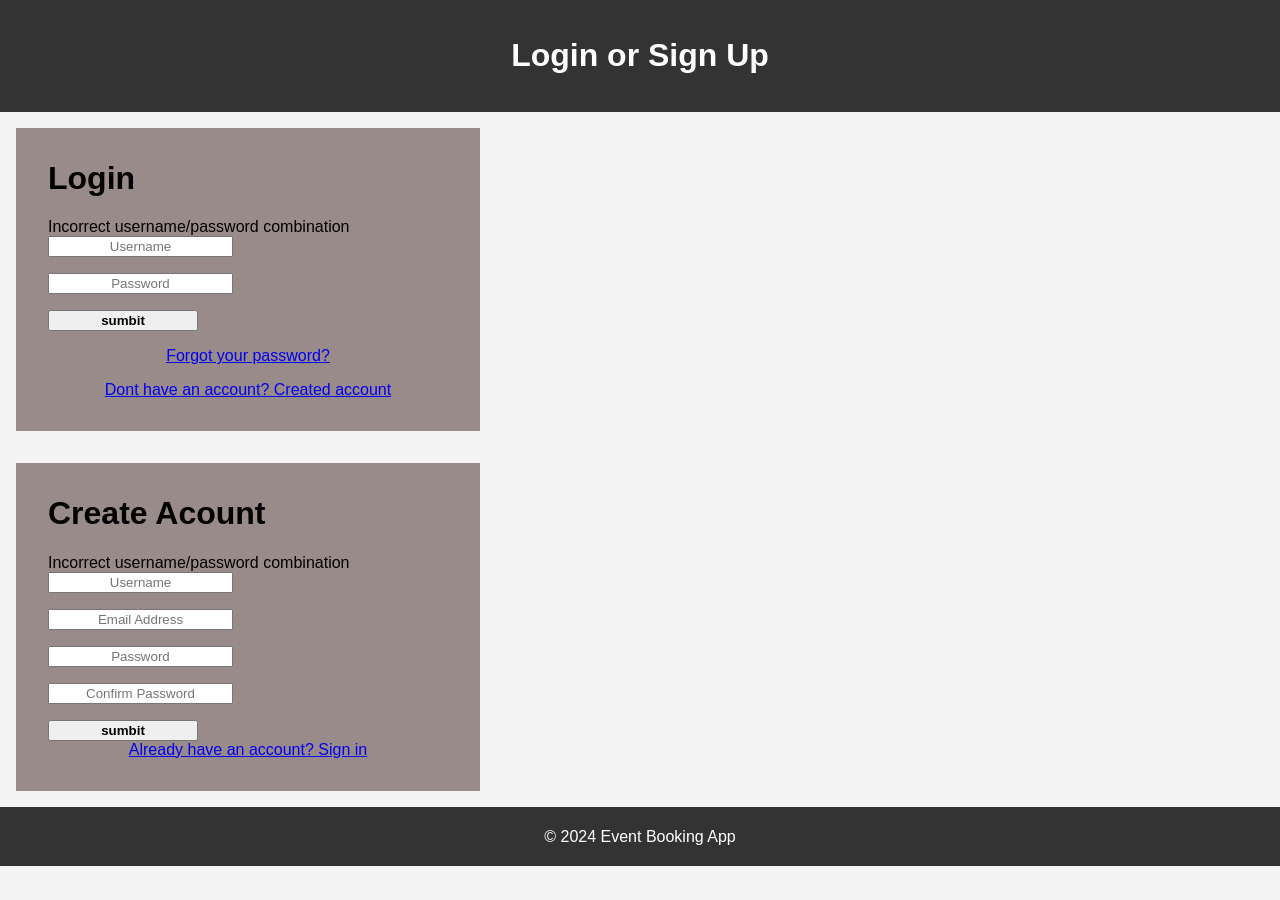
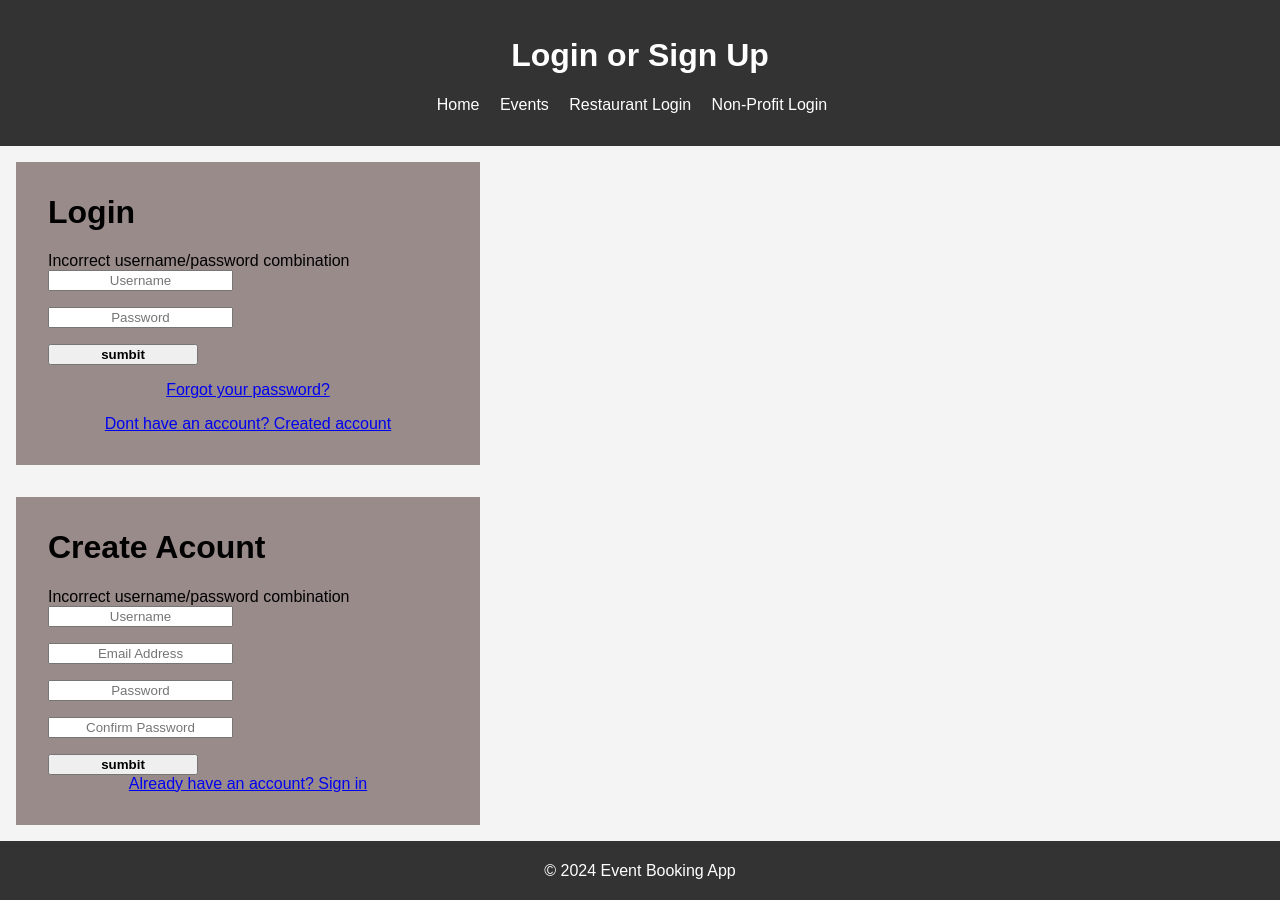
Before and after one commit to infinitydawn/group-project, a plain HTML site: page login.html in a window 1280 px wide. Before the commit the page ends 866 px from the top, so only its background shows below. Drawn offline with Linux system fonts and the light colour scheme; files whose address does not match are found by name.

Commit message:
added the header with home, Events, Restaurant Login, None-Profit Login, in Login's page

```diff
--- a/login.html
+++ b/login.html
@@ -9,8 +9,16 @@
 </head>
 <body>
     <header>
-       <h1>Login or Sign Up</h1>
-    </header>
+        <h1>Login or Sign Up</h1>
+      <nav>
+          <ul>
+              <li><a href="home.html">Home</a></li>
+              <li><a href="events.html">Events</a></li>
+              <li><a href="booking.html">Restaurant Login</a></li>
+              <li><a href="booking.html">Non-Profit Login</a></li>
+          </ul>
+      </nav>
+  </header>
 
     <div class="container">
         <form  class="form" id="login">
```
